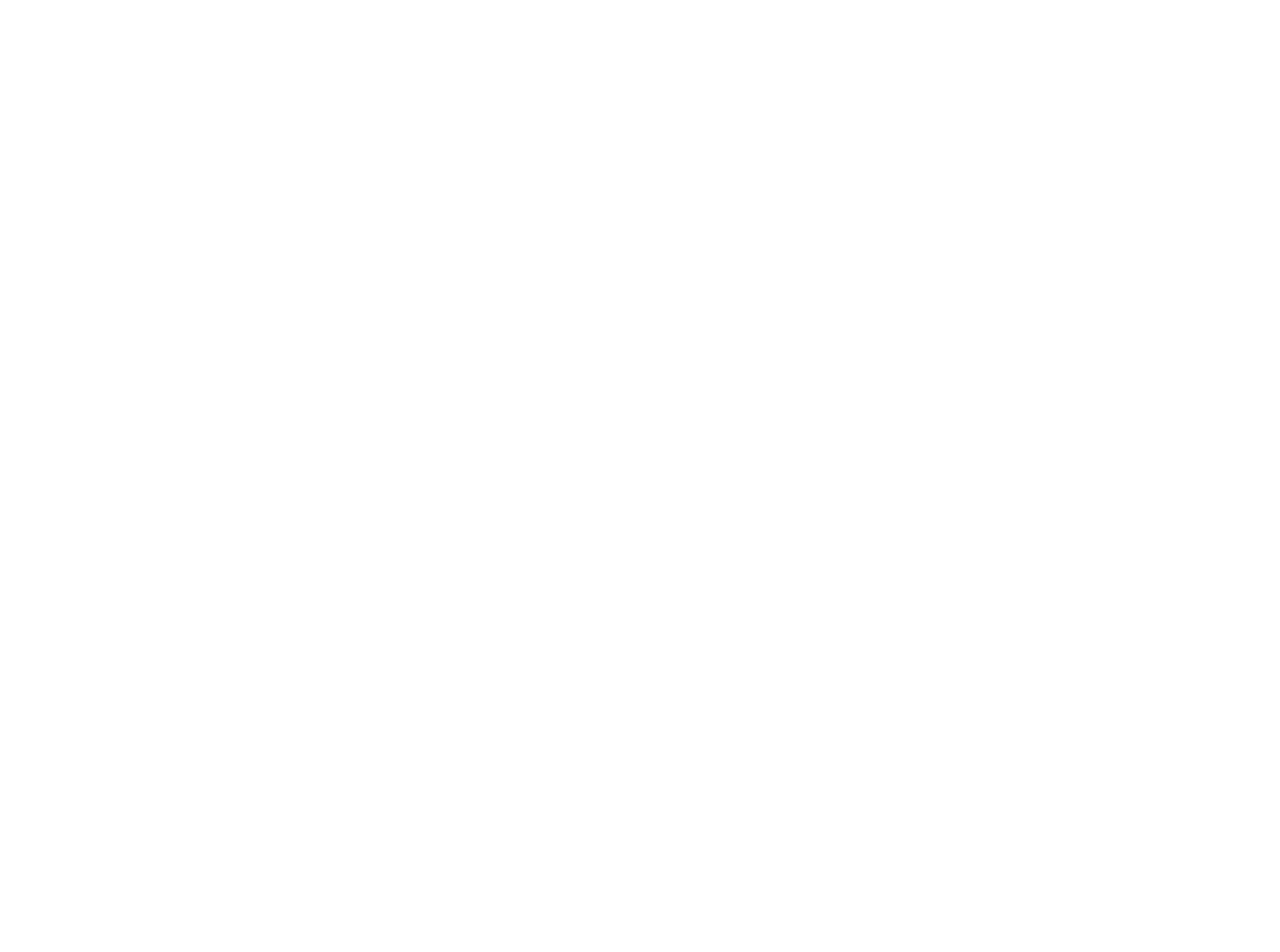
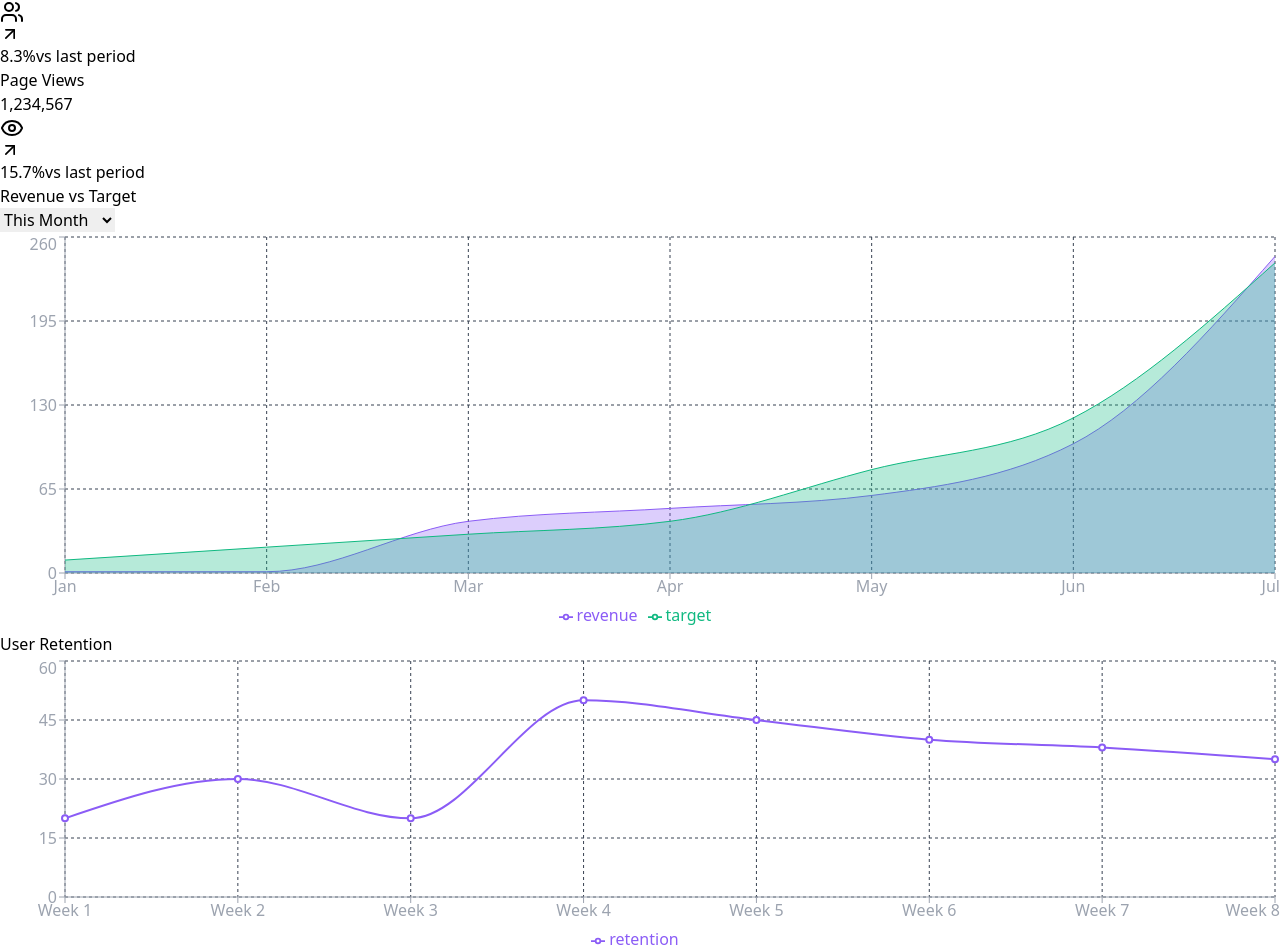
Before and after one commit to Schnoww/Nutritional-Overview-Manager-NOM, a React (Vite) app: page /analytics in a window 1280 px wide. Shown: the part 754-1706 px from the top of the page. Before the commit the page ends 800 px from the top, so only its background shows below. Built offline with nearby package versions, Linux system fonts and the light colour scheme.

Commit message:
Biweekly commit for mekni

```diff
--- a/package.json
+++ b/package.json
@@ -10,12 +10,14 @@
     "preview": "vite preview"
   },
   "dependencies": {
+    "dayjs": "^1.11.13",
     "esbuild": "^0.25.0",
     "framer-motion": "^12.6.3",
     "lucide-react": "^0.475.0",
     "react": "^19.0.0",
     "react-dom": "^19.0.0",
-    "react-router-dom": "^7.4.0"
+    "react-router-dom": "^7.4.0",
+    "recharts": "^2.15.2"
   },
   "devDependencies": {
     "@eslint/js": "^9.19.0",
--- /dev/null
+++ b/src/components/analytics/OverviewCards.jsx
@@ -0,0 +1,51 @@
+import { motion } from "framer-motion";
+import { DollarSign, Users, ShoppingBag, Eye, ArrowDownRight, ArrowUpRight } from "lucide-react";
+
+const overviewData = [
+	{ name: "Estimated Revenue", value: "$653.24", change: 5, icon: DollarSign },
+	{ name: "Users", value: "130", change: 8.3, icon: Users },
+	{ name: "Page Views", value: "1,234,567", change: 15.7, icon: Eye },
+];
+
+const OverviewCards = () => {
+	return (
+		<div className='grid grid-cols-1 gap-5 sm:grid-cols-2 lg:grid-cols-4 mb-8'>
+			{overviewData.map((item, index) => (
+				<motion.div
+					key={item.name}
+					className='bg-gray-800 bg-opacity-50 backdrop-filter backdrop-blur-lg shadow-lg
+            rounded-xl p-6 border border-gray-700
+          '
+					initial={{ opacity: 0, y: 20 }}
+					animate={{ opacity: 1, y: 0 }}
+					transition={{ delay: index * 0.1 }}
+				>
+					<div className='flex items-center justify-between'>
+						<div>
+							<h3 className='text-sm font-medium text-gray-400'>{item.name}</h3>
+							<p className='mt-1 text-xl font-semibold text-gray-100'>{item.value}</p>
+						</div>
+
+						<div
+							className={`
+              p-3 rounded-full bg-opacity-20 ${item.change >= 0 ? "bg-green-500" : "bg-red-500"}
+              `}
+						>
+							<item.icon className={`size-6  ${item.change >= 0 ? "text-green-500" : "text-red-500"}`} />
+						</div>
+					</div>
+					<div
+						className={`
+              mt-4 flex items-center ${item.change >= 0 ? "text-green-500" : "text-red-500"}
+            `}
+					>
+						{item.change >= 0 ? <ArrowUpRight size='20' /> : <ArrowDownRight size='20' />}
+						<span className='ml-1 text-sm font-medium'>{Math.abs(item.change)}%</span>
+						<span className='ml-2 text-sm text-gray-400'>vs last period</span>
+					</div>
+				</motion.div>
+			))}
+		</div>
+	);
+};
+export default OverviewCards;
--- /dev/null
+++ b/src/components/analytics/RevenueChart.jsx
@@ -0,0 +1,59 @@
+import { useState } from "react";
+import { motion } from "framer-motion";
+import { AreaChart, Area, XAxis, YAxis, CartesianGrid, Tooltip, Legend, ResponsiveContainer } from "recharts";
+
+const revenueData = [
+	{ month: "Jan", revenue: 1, target: 10 },
+	{ month: "Feb", revenue: 1, target: 20 },
+	{ month: "Mar", revenue: 40, target: 30 },
+	{ month: "Apr", revenue: 50, target: 40 },
+	{ month: "May", revenue: 60, target: 80},
+	{ month: "Jun", revenue: 100, target: 120 },
+	{ month: "Jul", revenue: 245, target: 240 },
+];
+
+const RevenueChart = () => {
+	const [selectedTimeRange, setSelectedTimeRange] = useState("This Month");
+
+	return (
+		<motion.div
+			className='bg-gray-800 bg-opacity-50 backdrop-filter backdrop-blur-lg shadow-lg rounded-xl p-6 border border-gray-700 mb-8'
+			initial={{ opacity: 0, y: 20 }}
+			animate={{ opacity: 1, y: 0 }}
+			transition={{ delay: 0.2 }}
+		>
+			<div className='flex justify-between items-center mb-6'>
+				<h2 className='text-xl font-semibold text-gray-100'>Revenue vs Target</h2>
+				<select
+					className='bg-gray-700 text-white rounded-md px-3 py-1 focus:outline-none focus:ring-2 focus:ring-blue-500'
+					value={selectedTimeRange}
+					onChange={(e) => setSelectedTimeRange(e.target.value)}
+				//these dont work just choose random ones
+                >
+					<option>This Week</option>
+					<option>This Month</option>
+					<option>This Quarter</option>
+					<option>This Year</option>
+				</select>
+			</div>
+
+			<div style={{ width: "100%", height: 400 }}>
+				<ResponsiveContainer>
+					<AreaChart data={revenueData}>
+						<CartesianGrid strokeDasharray='3 3' stroke='#374151' />
+						<XAxis dataKey='month' stroke='#9CA3AF' />
+						<YAxis stroke='#9CA3AF' />
+						<Tooltip
+							contentStyle={{ backgroundColor: "rgba(31, 41, 55, 0.8)", borderColor: "#4B5563" }}
+							itemStyle={{ color: "#E5E7EB" }}
+						/>
+						<Legend />
+						<Area type='monotone' dataKey='revenue' stroke='#8B5CF6' fill='#8B5CF6' fillOpacity={0.3} />
+						<Area type='monotone' dataKey='target' stroke='#10B981' fill='#10B981' fillOpacity={0.3} />
+					</AreaChart>
+				</ResponsiveContainer>
+			</div>
+		</motion.div>
+	);
+};
+export default RevenueChart;
--- /dev/null
+++ b/src/components/analytics/UserRetention.jsx
@@ -0,0 +1,45 @@
+import { LineChart, Line, XAxis, YAxis, CartesianGrid, Tooltip, Legend, ResponsiveContainer } from "recharts";
+import { motion } from "framer-motion";
+
+const userRetentionData = [
+	{ name: "Week 1", retention: 20 },
+	{ name: "Week 2", retention: 30 },
+	{ name: "Week 3", retention: 20 },
+	{ name: "Week 4", retention: 50 },
+	{ name: "Week 5", retention: 45 },
+	{ name: "Week 6", retention: 40 },
+	{ name: "Week 7", retention: 38 },
+	{ name: "Week 8", retention: 35 },
+];
+
+const UserRetention = () => {
+	return (
+		<motion.div
+			className='bg-gray-800 bg-opacity-50 backdrop-filter backdrop-blur-lg shadow-lg rounded-xl p-6 border border-gray-700'
+			initial={{ opacity: 0, y: 20 }}
+			animate={{ opacity: 1, y: 0 }}
+			transition={{ delay: 0.5 }}
+		>
+			<h2 className='text-xl font-semibold text-gray-100 mb-4'>User Retention</h2>
+			<div style={{ width: "100%", height: 300 }}>
+				<ResponsiveContainer>
+					<LineChart data={userRetentionData}>
+						<CartesianGrid strokeDasharray='3 3' stroke='#374151' />
+						<XAxis dataKey='name' stroke='#9CA3AF' />
+						<YAxis stroke='#9CA3AF' />
+						<Tooltip
+							contentStyle={{
+								backgroundColor: "rgba(31, 41, 55, 0.8)",
+								borderColor: "#4B5563",
+							}}
+							itemStyle={{ color: "#E5E7EB" }}
+						/>
+						<Legend />
+						<Line type='monotone' dataKey='retention' stroke='#8B5CF6' strokeWidth={2} />
+					</LineChart>
+				</ResponsiveContainer>
+			</div>
+		</motion.div>
+	);
+};
+export default UserRetention;
--- a/src/components/common/Header.jsx
+++ b/src/components/common/Header.jsx
@@ -11,7 +11,7 @@ export default function Header({ title }){
 		<header className='bg-gray-800 bg-opacity-50 backdrop-blur-md shadow-lg border-b border-gray-700'>
 			<div className='flex row-auto max-w-7xl mx-auto py-4 px-4 sm:px-6 lg:px-8'>
 				<h1 className='text-2xl font-semibold text-gray-100'>{title}</h1>
-				{/* <h1 className="fixed right-0 px-4 sm:px-6 lg:px-8 text-2xl font-semibold text-white">Test</h1> */}
+				<h1 className="fixed right-0 px-4 sm:px-6 lg:px-8 text-2xl font-semibold text-white"><img src="/Unewhaven.png" className="object-scale-down"/></h1>
 			</div>
 		</header>
 	)
--- a/src/components/common/MealTable.jsx
+++ b/src/components/common/MealTable.jsx
@@ -32,7 +32,7 @@ export default function MealTable({ dataType, locationText, timeText, searched,
         filtered.map(food => (
             <Fragment key={food.id}>
                 <tr className="hover:bg-gray-400 cursor-pointer" onClick={() => toggleExpand(food.name)}>
-                    {/* <td>{food.location}</td> */}
+                    <td>{food.location}</td>
                     <td className="">
                         {food.name}
                         {/* remove the food.id below this line to fix the chevron issue */}
--- a/src/components/common/Sidebar.jsx
+++ b/src/components/common/Sidebar.jsx
@@ -7,7 +7,7 @@ import { Link } from "react-router-dom";
 // TODO: when collapsed add NOM logo to top of list. when open display "nutritional overview manager" next to hamburger
 
 const SIDEBAR_ITEMS = [
-	{ name: "Overview", icon: BarChart2, color: "#6366f1",href: "/", },
+	// { name: "Overview", icon: BarChart2, color: "#6366f1",href: "/", },
 	{ name: "Dining", icon: Utensils, color: "#FFFFFF", href: "/dining", },
 	{ name: "Users", icon: Users, color: "#EC4899", href: "/users" },
 	{ name: "Analytics", icon: TrendingUp, color: "#3B82F6", href: "/analytics" },
--- a/src/pages/AnalyticsPage.jsx
+++ b/src/pages/AnalyticsPage.jsx
@@ -1,12 +1,24 @@
-import InnerCard from "../components/common/InnerCard"
-import PageStarter from "../components/common/PageStarter"
+import Header from "../components/common/Header";
 
-export default function AnalyticsPage(){
+import OverviewCards from "../components/analytics/OverviewCards";
+import RevenueChart from "../components/analytics/RevenueChart";
+
+import UserRetention from "../components/analytics/UserRetention";
+
+const AnalyticsPage = () => {
 	return (
-		<PageStarter title={"Analytics"}>
-			<InnerCard>
+		<div className='flex-1 overflow-auto relative z-10 bg-gray-900'>
+			<Header title={"Analytics Dashboard"} />
 
-			</InnerCard>
-		</PageStarter>
-	)
-}
+			<main className='max-w-7xl mx-auto py-6 px-4 lg:px-8'>
+				<OverviewCards />
+				<RevenueChart />
+
+				<div className='grid grid-cols-1 lg:grid-cols-2 gap-8 mb-8'>
+					<UserRetention />
+				</div>
+			</main>
+		</div>
+	);
+};
+export default AnalyticsPage;
```
Also changed, not shown: src/pages/CalendarPage.jsx (+68 -9 lines), public/Unewhaven.png (added), 1 other file (tests, documents, lock files or other folders).
